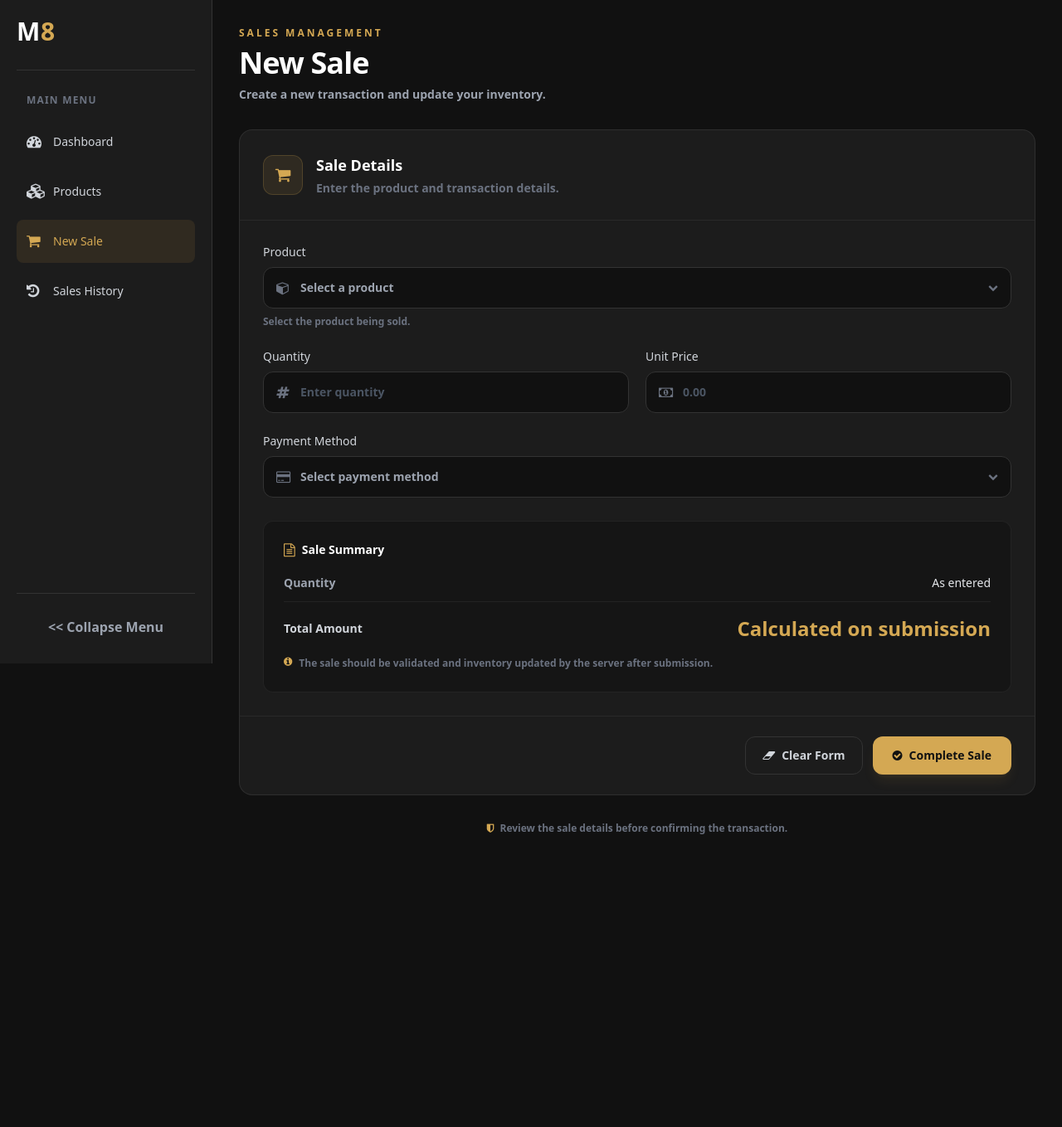
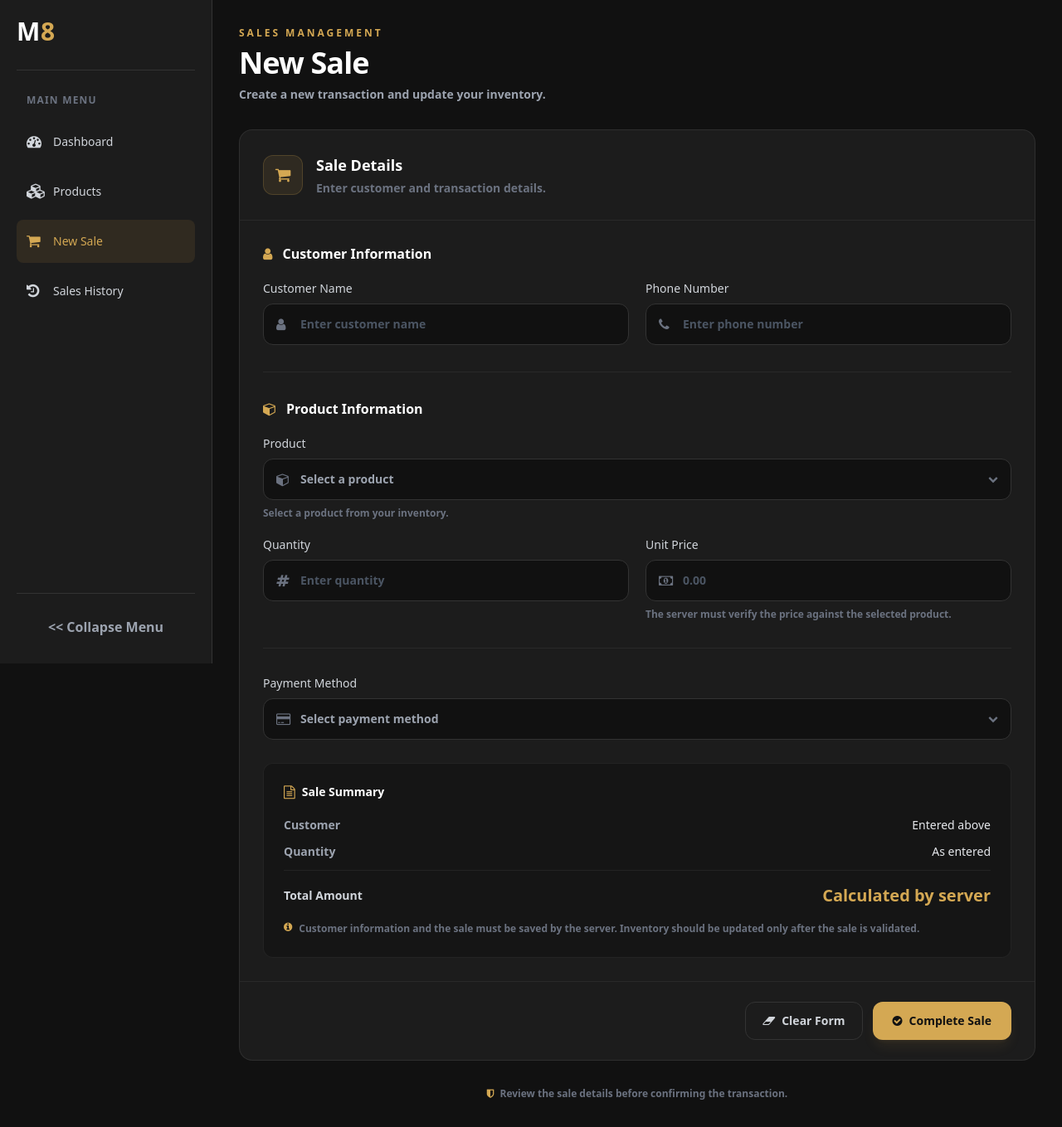
Before and after one commit to M3TOOK/ShopFlow, a Flask app: page /sales in a window 1280 px wide. Shown: the whole page at 83% size. Before the commit the page ends 1006 px from the top, so only its background shows below. Run offline with Flask 3, Linux system fonts and the light colour scheme; some libraries are stand-ins or nearby versions.

Commit message:
add user section in sales

```diff
--- a/templates/sales.html
+++ b/templates/sales.html
@@ -36,14 +36,86 @@
         <div>
           <h2 class="text-lg font-bold text-white">Sale Details</h2>
           <p class="mt-1 text-sm text-gray-500">
-            Enter the product and transaction details.
+            Enter customer and transaction details.
           </p>
         </div>
       </div>
     </div>
 
-    <!-- Form Fields -->
-    <div class="space-y-6 p-5 sm:p-7">
+    <div class="space-y-8 p-5 sm:p-7">
+      <!-- Customer Information -->
+      <section class="space-y-5">
+        <div class="flex items-center gap-3">
+          <i class="fa fa-user text-[#D4A853]"></i>
+          <h3 class="font-semibold text-white">Customer Information</h3>
+        </div>
+
+        <div class="grid grid-cols-1 gap-5 sm:grid-cols-2">
+          <!-- Customer Name -->
+          <div>
+            <label
+              for="customer_name"
+              class="mb-2 block text-sm font-medium text-gray-300"
+            >
+              Customer Name
+            </label>
+
+            <div class="relative">
+              <i
+                class="fa fa-user absolute left-4 top-1/2 -translate-y-1/2 text-gray-500"
+              ></i>
+
+              <input
+                type="text"
+                id="customer_name"
+                name="customer_name"
+                placeholder="Enter customer name"
+                required
+                maxlength="100"
+                autocomplete="name"
+                class="w-full rounded-xl border border-[#333333] bg-[#111111] py-3.5 pl-11 pr-4 text-sm text-white placeholder:text-gray-600 outline-none transition focus:border-[#D4A853]"
+              />
+            </div>
+          </div>
+
+          <!-- Customer Phone -->
+          <div>
+            <label
+              for="customer_phone"
+              class="mb-2 block text-sm font-medium text-gray-300"
+            >
+              Phone Number
+            </label>
+
+            <div class="relative">
+              <i
+                class="fa fa-phone absolute left-4 top-1/2 -translate-y-1/2 text-gray-500"
+              ></i>
+
+              <input
+                type="tel"
+                id="customer_phone"
+                name="customer_phone"
+                placeholder="Enter phone number"
+                required
+                maxlength="20"
+                autocomplete="tel"
+                class="w-full rounded-xl border border-[#333333] bg-[#111111] py-3.5 pl-11 pr-4 text-sm text-white placeholder:text-gray-600 outline-none transition focus:border-[#D4A853]"
+              />
+            </div>
+          </div>
+        </div>
+      </section>
+
+      <div class="border-t border-white/[0.06]"></div>
+
+      <!-- Product Information -->
+      <section class="space-y-5">
+        <div class="flex items-center gap-3">
+          <i class="fa fa-cube text-[#D4A853]"></i>
+          <h3 class="font-semibold text-white">Product Information</h3>
+        </div>
+
         <!-- Product -->
         <div>
           <label
@@ -65,6 +137,12 @@
               class="w-full appearance-none rounded-xl border border-[#333333] bg-[#111111] py-3.5 pl-11 pr-10 text-sm text-gray-400 outline-none transition focus:border-[#D4A853]"
             >
               <option value="" selected disabled>Select a product</option>
+
+              {% for product in products %}
+              <option value="{{ product['id'] }}">
+                {{ product['name'] }} — {{ product['price'] }}
+              </option>
+              {% endfor %}
             </select>
 
             <i
@@ -72,7 +150,9 @@
             ></i>
           </div>
 
-        <p class="mt-2 text-xs text-gray-500">Select the product being sold.</p>
+          <p class="mt-2 text-xs text-gray-500">
+            Select a product from your inventory.
+          </p>
         </div>
 
         <!-- Quantity and Unit Price -->
@@ -127,11 +207,18 @@
                 class="w-full rounded-xl border border-[#333333] bg-[#111111] py-3.5 pl-11 pr-4 text-sm text-white placeholder:text-gray-600 outline-none transition focus:border-[#D4A853]"
               />
             </div>
+
+            <p class="mt-2 text-xs text-gray-500">
+              The server must verify the price against the selected product.
+            </p>
           </div>
         </div>
+      </section>
+
+      <div class="border-t border-white/[0.06]"></div>
 
       <!-- Payment Method -->
-      <div>
+      <section>
         <label
           for="payment_method"
           class="mb-2 block text-sm font-medium text-gray-300"
@@ -159,7 +246,7 @@
             class="fa fa-chevron-down pointer-events-none absolute right-4 top-1/2 -translate-y-1/2 text-xs text-gray-500"
           ></i>
         </div>
-      </div>
+      </section>
     </div>
 
     <!-- Invoice Summary -->
@@ -173,6 +260,11 @@
 
       <div class="space-y-3">
         <div class="flex items-center justify-between gap-4 text-sm">
+          <span class="text-gray-400">Customer</span>
+          <span class="font-medium text-gray-200">Entered above</span>
+        </div>
+
+        <div class="flex items-center justify-between gap-4 text-sm">
           <span class="text-gray-400">Quantity</span>
           <span class="font-medium text-gray-200">As entered</span>
         </div>
@@ -182,8 +274,8 @@
             <span class="text-sm font-semibold text-gray-300"
               >Total Amount</span
             >
-            <span class="text-2xl font-bold text-[#D4A853]"
-              >Calculated on submission</span
+            <span class="text-xl font-bold text-[#D4A853]"
+              >Calculated by server</span
             >
           </div>
         </div>
@@ -191,8 +283,8 @@
 
       <p class="mt-4 flex items-start gap-2 text-xs leading-5 text-gray-500">
         <i class="fa fa-info-circle mt-0.5 text-[#D4A853]"></i>
-        The sale should be validated and inventory updated by the server after
-        submission.
+        Customer information and the sale must be saved by the server. Inventory
+        should be updated only after the sale is validated.
       </p>
     </div>
 
@@ -218,7 +310,7 @@
     </div>
   </form>
 
-  <!-- Footer Note -->
+  <!-- Footer -->
   <p class="text-center text-xs text-gray-500">
     <i class="fa fa-shield mr-1 text-[#D4A853]"></i>
     Review the sale details before confirming the transaction.
```
Lines whose indentation alone changed are shown as unchanged.
